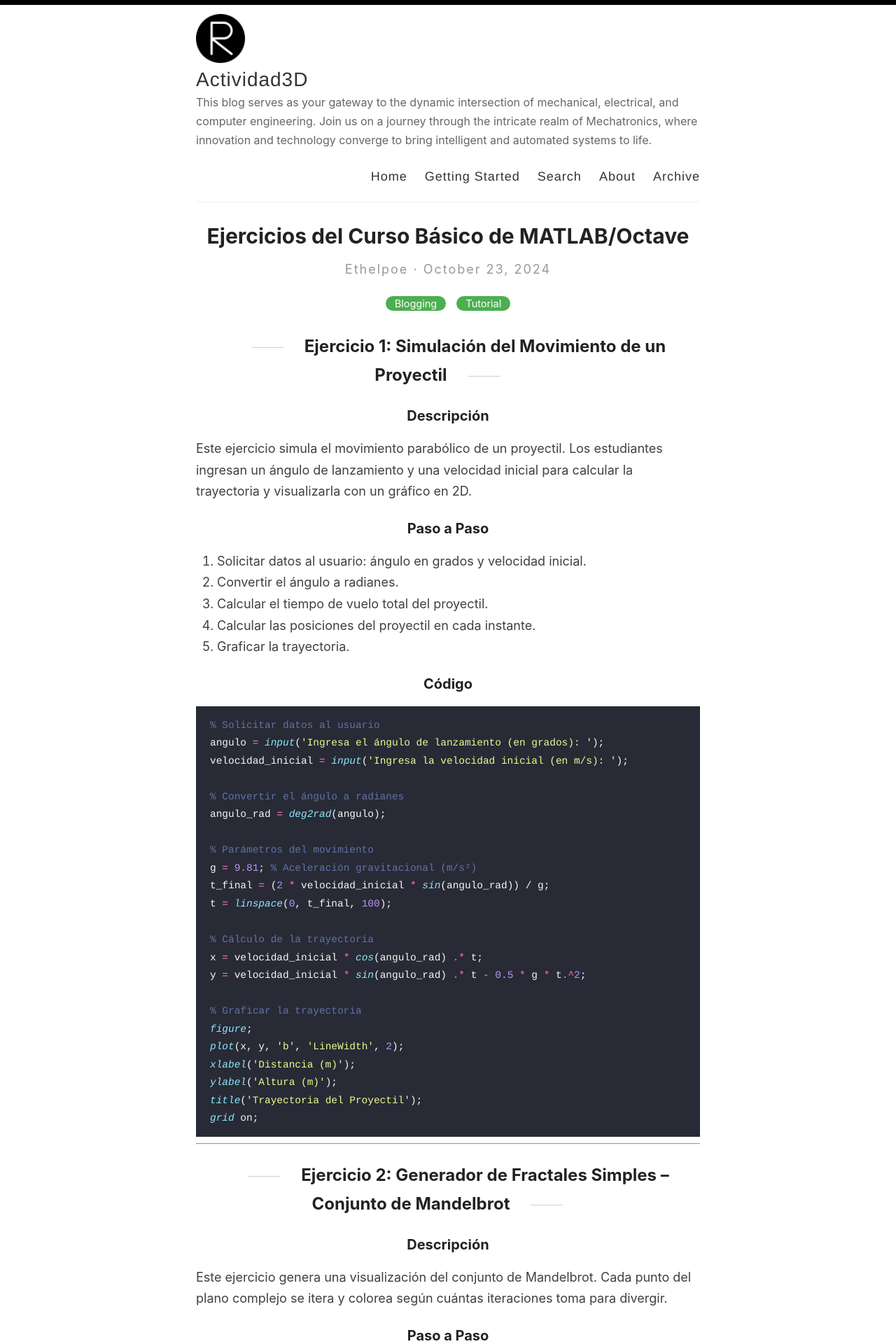
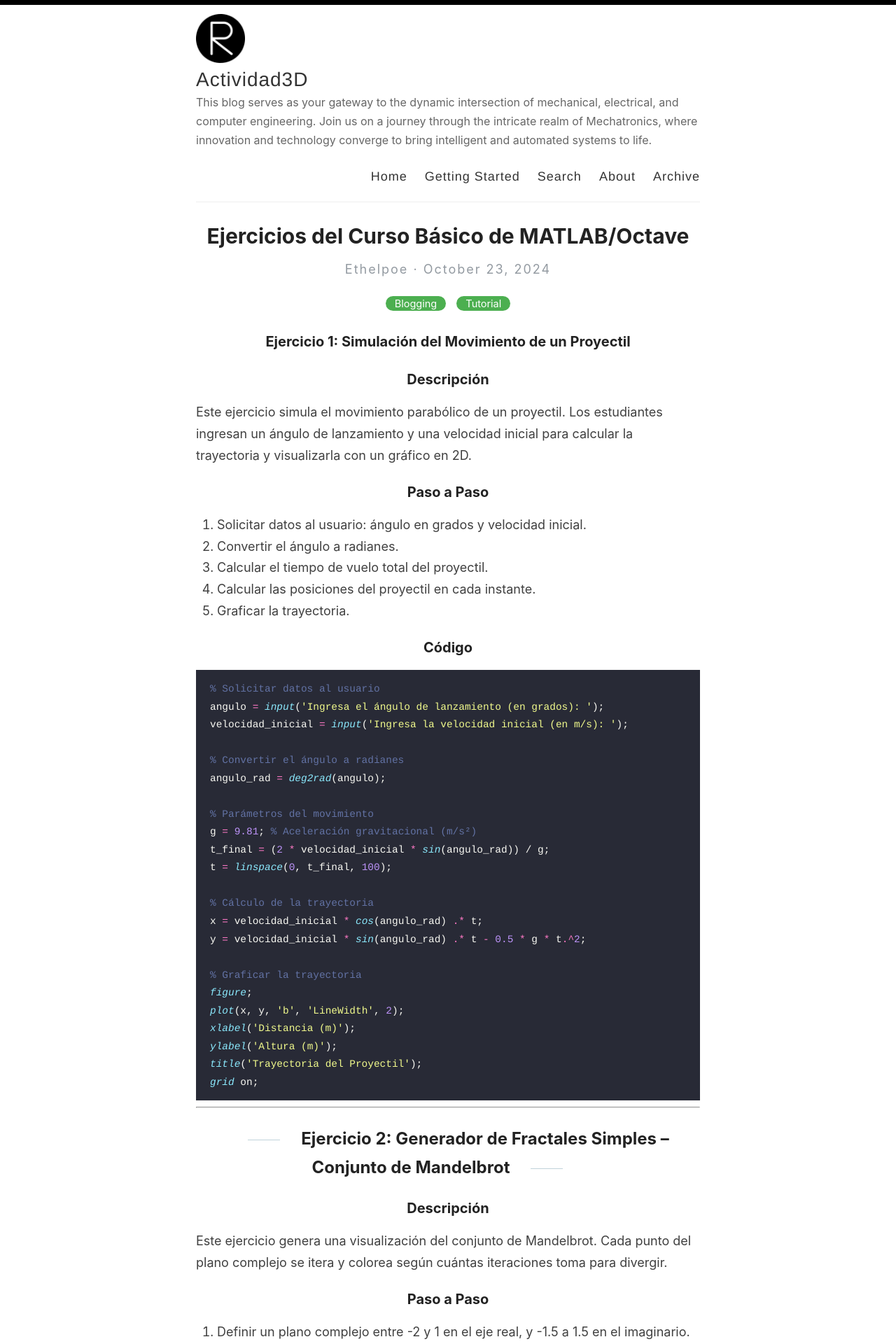
Before and after one commit to ethelpoe/ethelpoe.github.io, a Jekyll site: the page built from _posts/2024-10-24-matlab_octave_Ejercicios.md, in a window 1280 px wide. Shown: the top 1920 px of the page at 70% size. Built offline with Jekyll 4.4.1, drawn with Linux system fonts in a browser that asks for light colours; our own code applies the rules of GitHub Pages for plain Markdown files.

```diff
--- a/_posts/2024-10-24-matlab_octave_Ejercicios.md
+++ b/_posts/2024-10-24-matlab_octave_Ejercicios.md
@@ -12,7 +12,7 @@ tags:
 pin: false
 ---
 
-## Ejercicio 1: Simulación del Movimiento de un Proyectil
+### Ejercicio 1: Simulación del Movimiento de un Proyectil
 
 ### **Descripción**
 Este ejercicio simula el movimiento parabólico de un proyectil. Los estudiantes ingresan un ángulo de lanzamiento y una velocidad inicial para calcular la trayectoria y visualizarla con un gráfico en 2D.
```
